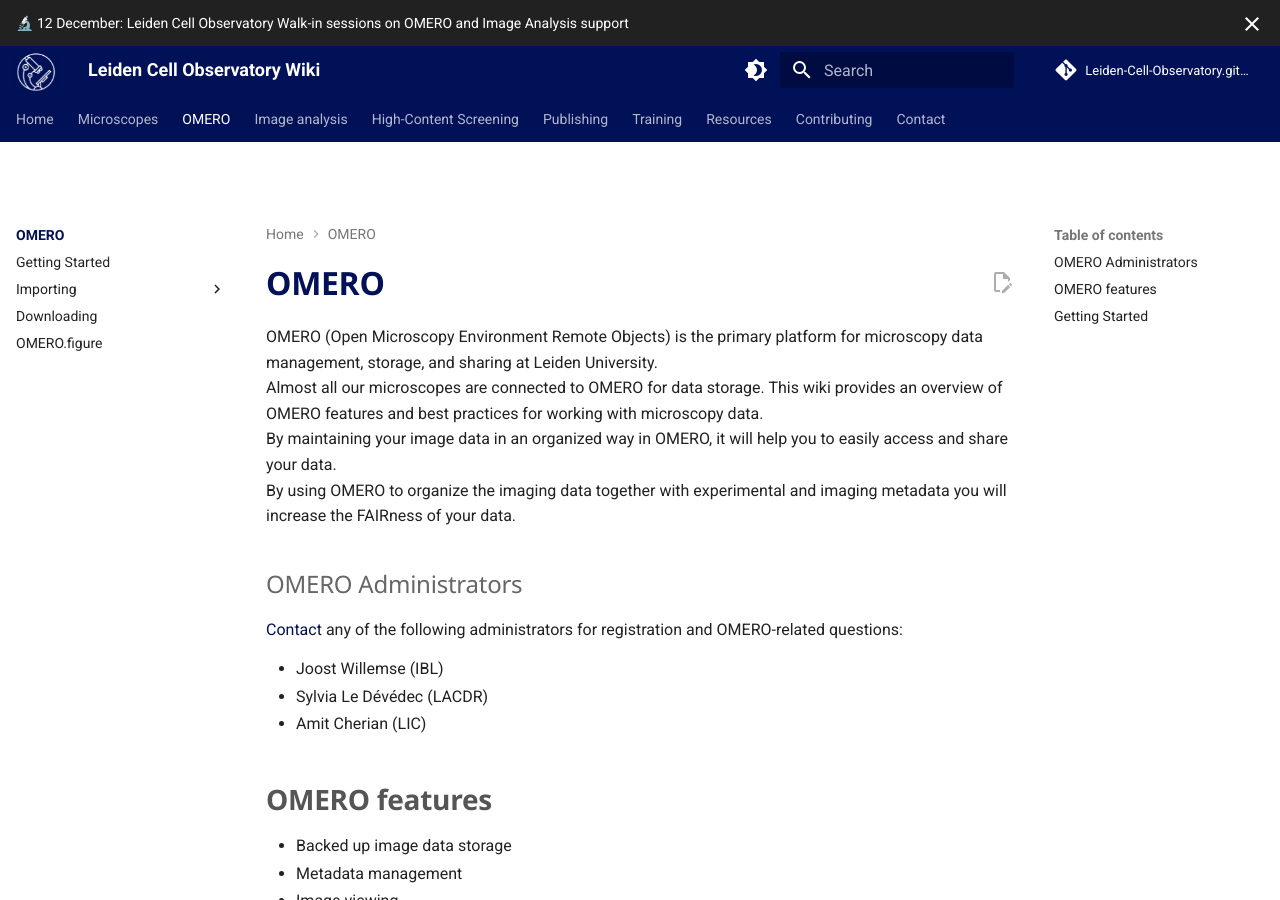
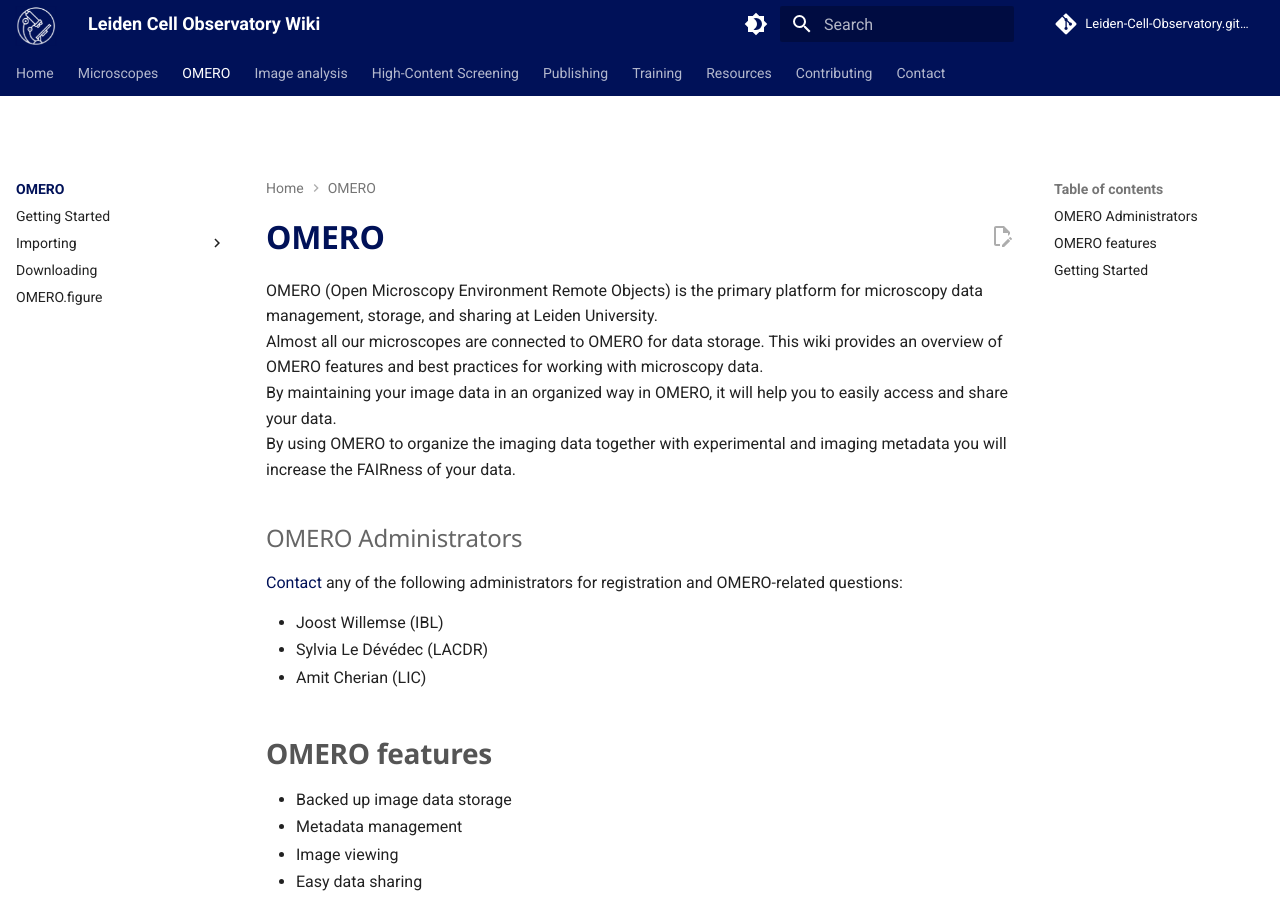
Before and after one commit to Leiden-Cell-Observatory/Leiden-Cell-Observatory.github.io, an MkDocs documentation site: the page built from docs/omero/index.md, in a window 1280 px wide and 900 px high. Built offline with MkDocs 1.6.1 and Material for MkDocs 9.7.7, drawn with Linux system fonts in a browser that asks for light colours; comment, search, counter and statistics services are not loaded.

Commit message:
Update main.html

```diff
--- a/overrides/main.html
+++ b/overrides/main.html
@@ -1,10 +1,4 @@
 {% extends "base.html" %}
-
-<! --
-{% block announce %}
-🔬 <a href="https://leiden-cell-observatory.github.io/courses/activities/">12 December: Leiden Cell Observatory Walk-in sessions on OMERO and Image Analysis support</a>
-{% endblock %}
- -->
 
 {% block extrahead %}
 <meta name="google-site-verification" content="oDCLP07__Mnm4AyQMxoG4eje7mRryFZtKwuRYq55YRA" />
```
